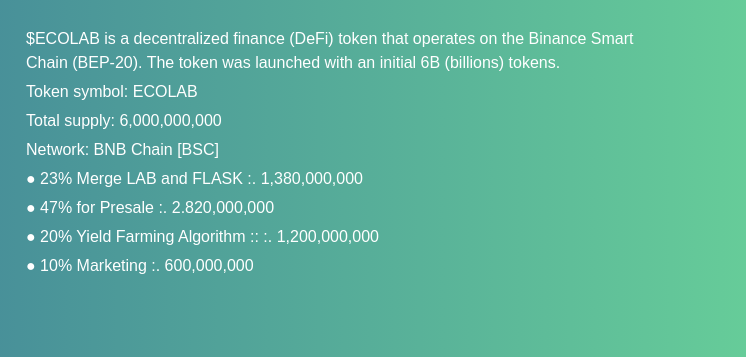
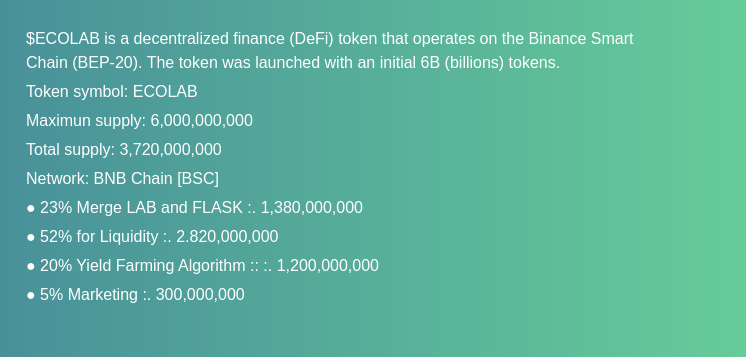
Before and after one commit to Labswap/labswapecosystem.com, a plain HTML site: page index.html in a window 1280 px wide. Shown: the part 2328-2685 px from the top of the page, 534-1280 px from the left. Drawn offline with Linux system fonts and the light colour scheme.

Commit message:
Update index.html

```diff
--- a/index.html
+++ b/index.html
@@ -140,12 +140,13 @@
                         (BEP-20). The token was launched with an initial 6B (billions) tokens.</li>
 
                         <li>Token symbol: ECOLAB</li>
-                        <li>Total supply: 6,000,000,000</li>
+                        <li>Maximun supply: 6,000,000,000</li>
+                        <li>Total supply: 3,720,000,000</li>
                         <li>Network: BNB Chain [BSC]</li>
                         <li>● 23% Merge LAB and FLASK :. 1,380,000,000</li>
-                        <li>● 47% for Presale :. 2.820,000,000</li>
+                        <li>● 52% for Liquidity :. 2.820,000,000</li>
                         <li>● 20%  Yield Farming Algorithm :: :. 1,200,000,000</li>
-                        <li>● 10% Marketing :. 600,000,000</li>
+                        <li>● 5% Marketing :. 300,000,000</li>
                 </div>
             </div>
         </div>
```
